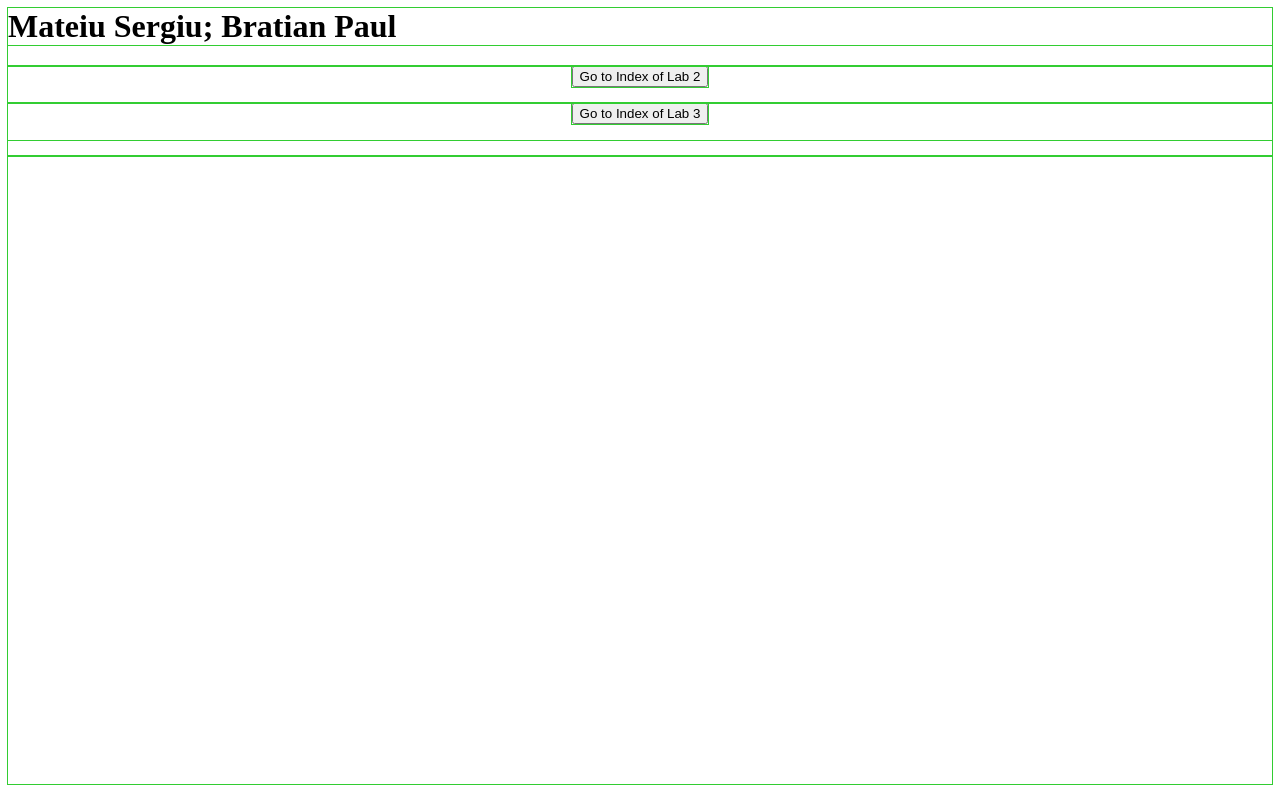
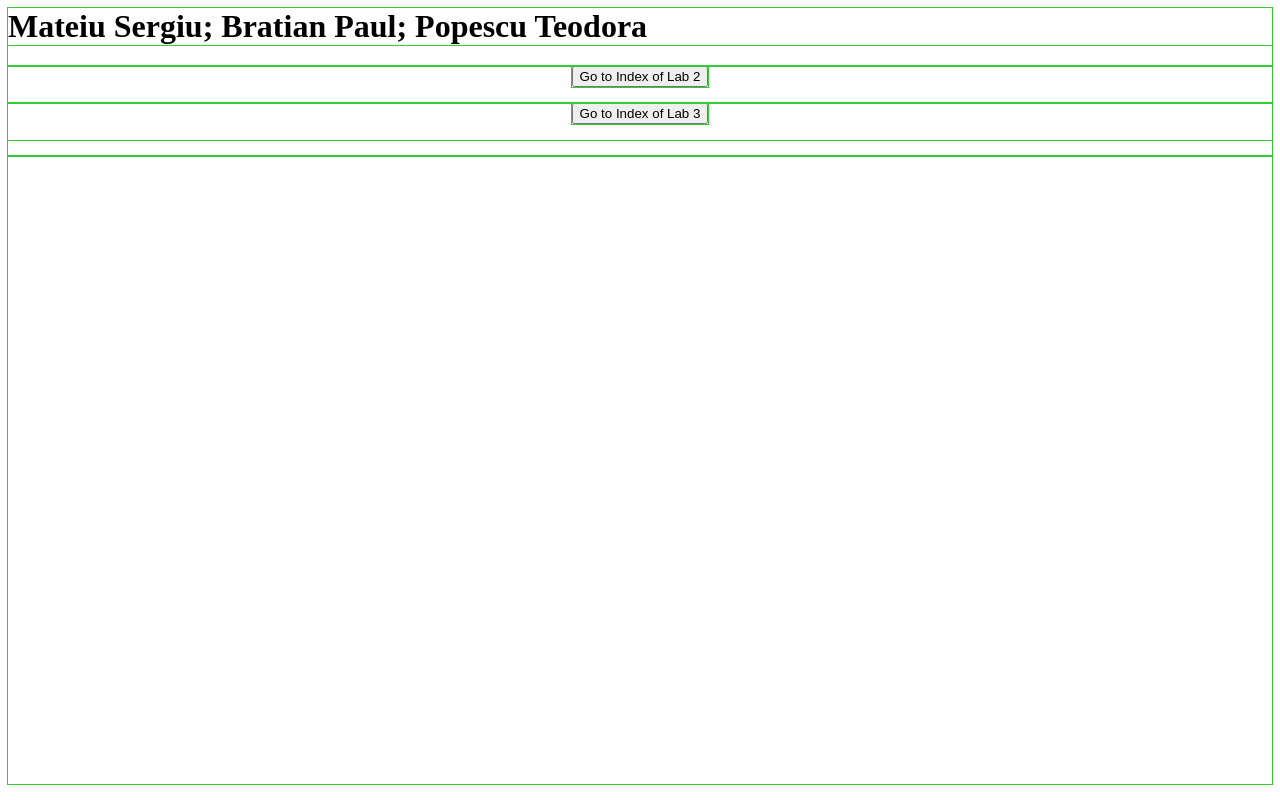
Before and after one commit to Bebi00/Web-Technologies-Laboratory, a plain HTML site: page Homeworks/index.html in a window 1280 px wide. Drawn offline with Linux system fonts and the light colour scheme; files that its build step writes are made by us from their sources.

Commit message:
mi-am pus numele

```diff
--- a/Homeworks/index.html
+++ b/Homeworks/index.html
@@ -8,7 +8,7 @@
 
     <body>
         <h1>
-            Mateiu Sergiu; Bratian Paul
+            Mateiu Sergiu; Bratian Paul; Popescu Teodora
         </h1>
         <p>
             <div class="center">
```
